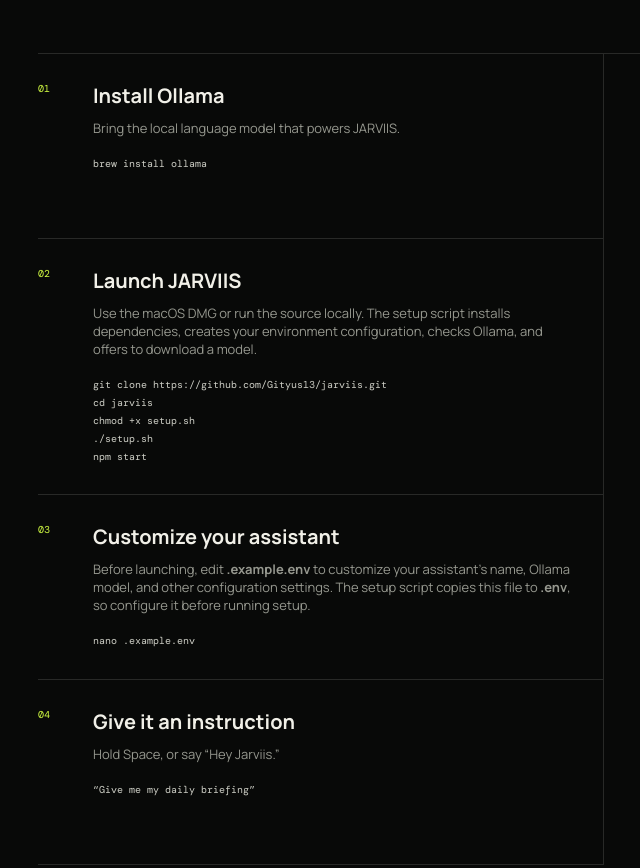
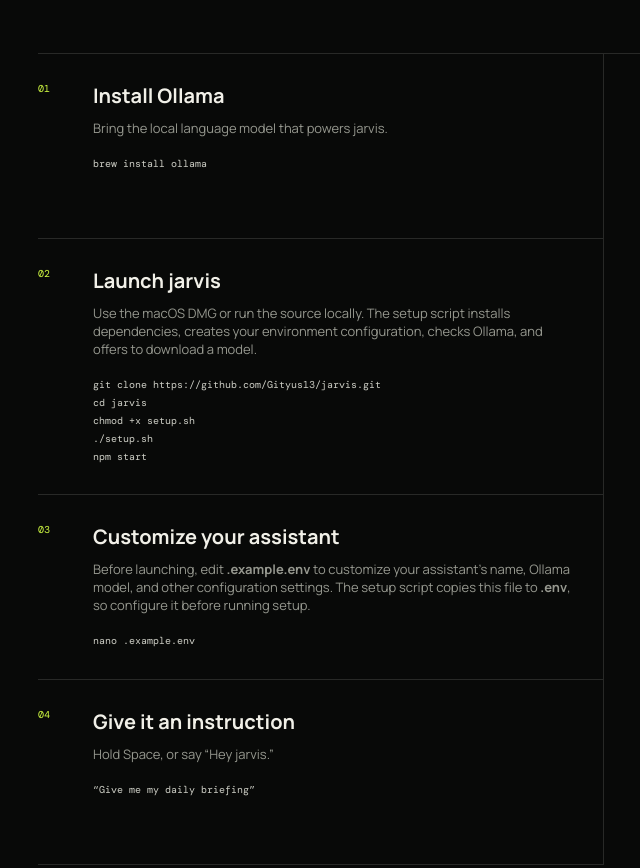
Before and after one commit to Gityus13/jarvis, an Electron app: page index.html in a window 1440 px wide. Shown: the part 3016-3884 px from the top of the page, without its empty margins (92-732 px from the left). Drawn offline with nearby package versions, Linux system fonts and the light colour scheme.

Commit message:
Correct spelling of 'JARVIIS' to 'jarvis'

```diff
--- a/index.html
+++ b/index.html
@@ -143,7 +143,7 @@
         <span>01</span>
         <div>
           <h3>Install Ollama</h3>
-          <p>Bring the local language model that powers JARVIIS.</p>
+          <p>Bring the local language model that powers jarvis.</p>
           <code>brew install ollama</code>
         </div>
       </article>
@@ -151,11 +151,11 @@
       <article class="step">
         <span>02</span>
         <div>
-          <h3>Launch JARVIIS</h3>
+          <h3>Launch jarvis</h3>
           <p>Use the macOS DMG or run the source locally. The setup script installs dependencies, creates your environment configuration, checks Ollama, and offers to download a model.</p>
           <code>
-            git clone https://github.com/Gityus13/jarviis.git<br>
-            cd jarviis<br>
+            git clone https://github.com/Gityus13/jarvis.git<br>
+            cd jarvis<br>
             chmod +x setup.sh<br>
             ./setup.sh<br>
             npm start
@@ -176,7 +176,7 @@
         <span>04</span>
         <div>
           <h3>Give it an instruction</h3>
-          <p>Hold Space, or say “Hey Jarviis.”</p>
+          <p>Hold Space, or say “Hey jarvis.”</p>
           <code>“Give me my daily briefing”</code>
         </div>
       </article>
```
